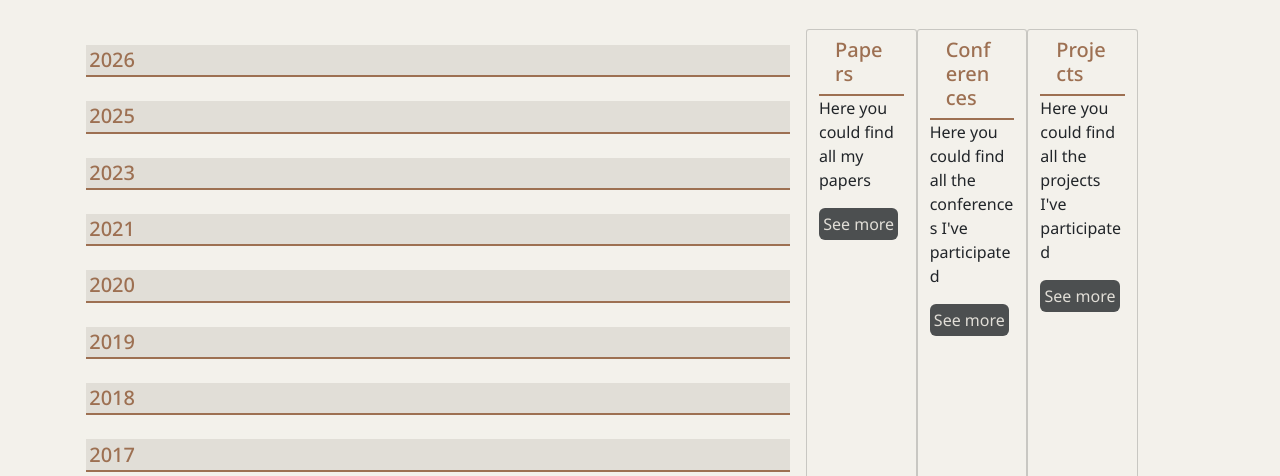
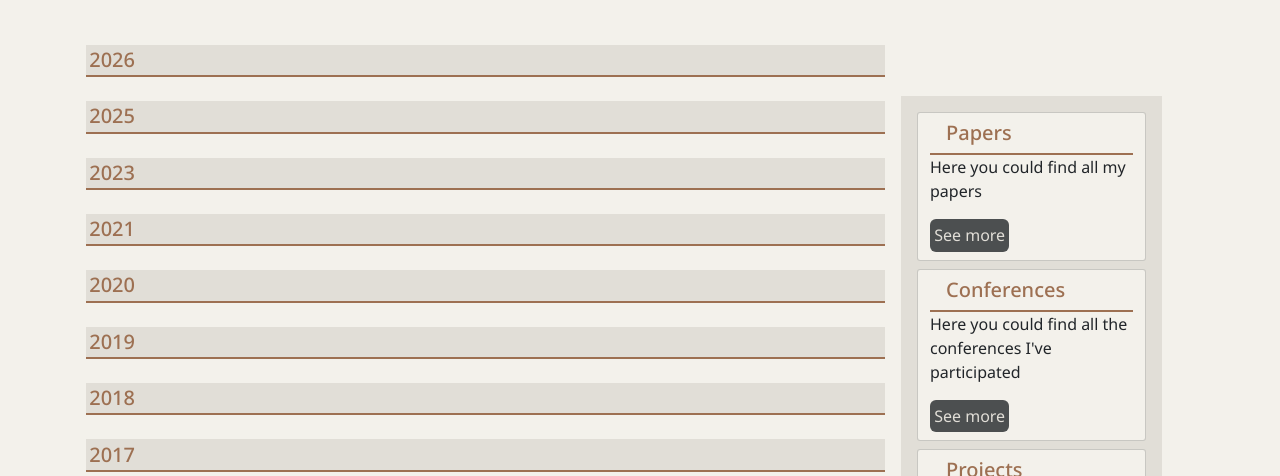
Before and after one commit to EstherMU85/Web-final-de-m-dulo, a plain HTML site: page papers.html in a window 1280 px wide. Shown: the part 290-766 px from the top of the page. Drawn offline with nearby package versions, Linux system fonts and the light colour scheme.

Commit message:
estilo tarjetas laterales

```diff
--- a/css/estilos.css
+++ b/css/estilos.css
@@ -132,3 +132,11 @@ ul {
 	margin: 0;
 	margin-bottom: 1rem;
 }
+/*Aside para las páginas papers y conferences*/
+.lateral {
+	gap: .5rem;
+	background-color: var(--color-5);
+	margin: auto;
+	padding: 1rem;
+	position: static;
+}
--- a/papers.html
+++ b/papers.html
@@ -59,7 +59,7 @@
                     <h2 class="section-title">Papers</h2>
                     <p> I have a keen interest in Open Science, and all my contributions are available to the scientific community and the public, either in their final version or in a non-commercial e-print version through my <a href="https://www.researchgate.net/profile/Esther-Manzanares">Researchgate</a> page.</p>
             </section>
-            <main class="row col-md-8">
+            <main class="row col-md-9">
                 <section class="contenido col">
                     <h5 class="year">2026</h3>
                     <ul class="articulos">
@@ -115,23 +115,23 @@
                     </ul>
                 </section>
             </main>
-            <aside class="row col-md-4">
+            <aside class="row col-md-3">
                 <section class="lateral col row">
-                    <div class="card col">
+                    <div class="card col md-12">
                         <h5 class="card-header">Papers</h5>
                         <div class="class-body">
                             <p class="card-text">Here you could find all my papers</p>
                             <a href="" class="btn">See more</a>
                         </div>
                     </div>
-                    <div class="card col">
+                    <div class="card col-md-12">
                         <h5 class="card-header">Conferences</h5>
                         <div class="class-body">
                             <p class="card-text">Here you could find all the conferences I've participated</p>
                             <a href="" class="btn">See more</a>
                         </div>
                     </div>
-                    <div class="card col">
+                    <div class="card col-md-12">
                         <h5 class="card-header">Projects</h5>
                         <div class="class-body">
                             <p class="card-text">Here you could find all the projects I've participated</p>
```
